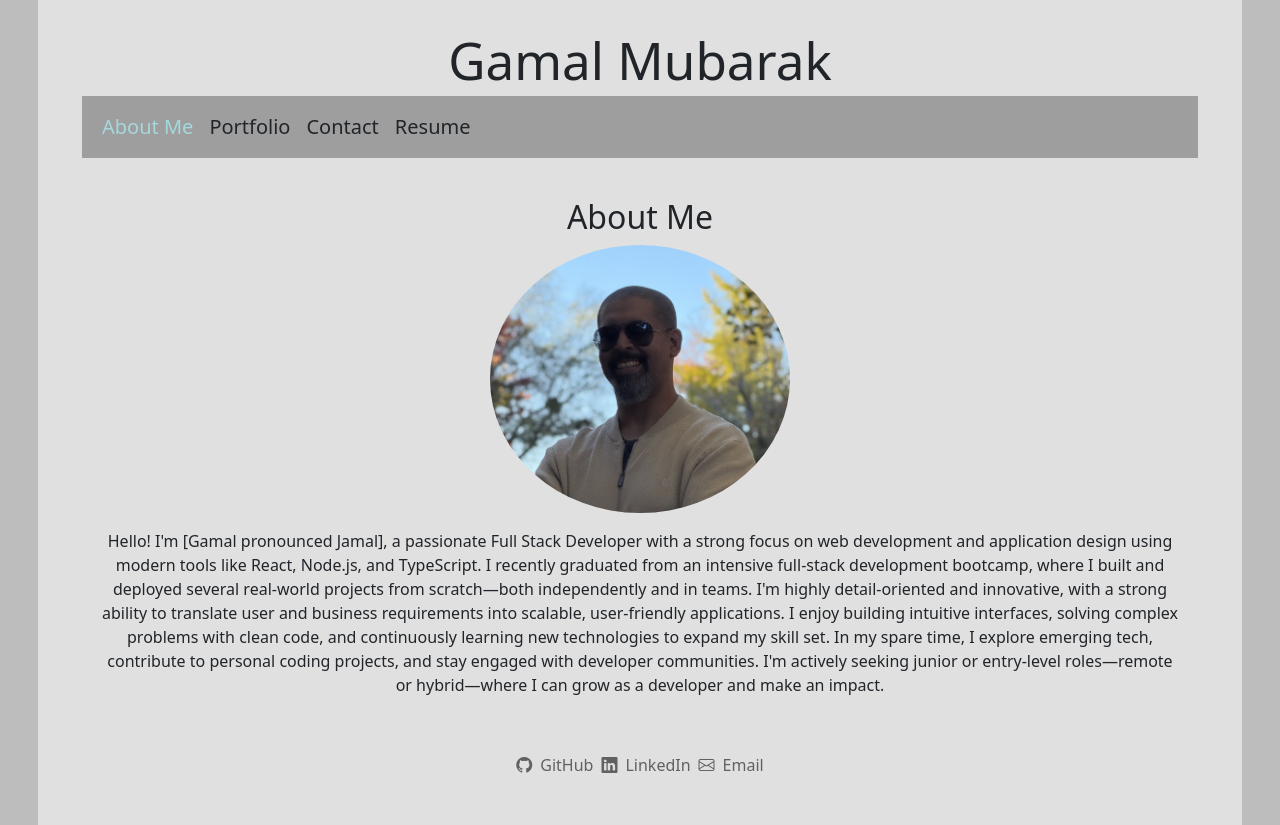
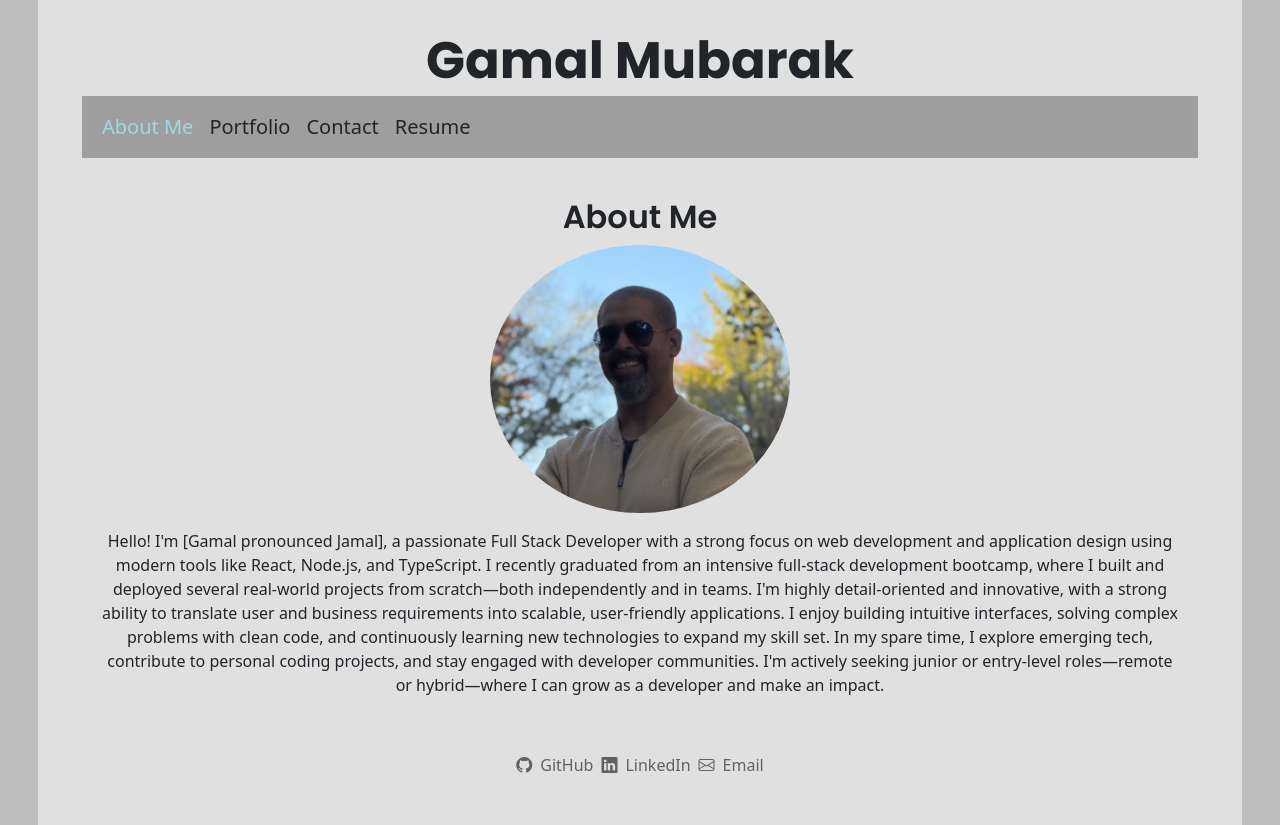
Before and after one commit to gamalmubarak/Gamal_portfolio, a React (Vite) app: page / in a window 1280 px wide. Built offline with nearby package versions, Linux system fonts and the light colour scheme.

Commit message:
fonts updated

```diff
--- a/src/index.css
+++ b/src/index.css
@@ -1,5 +1,5 @@
 :root {
-  font-family: system-ui, Avenir, Helvetica, Arial, sans-serif;
+  font-family: 'Inter', system-ui, Avenir, Helvetica, Arial, sans-serif;
   line-height: 1.5;
   font-weight: 400;
 
@@ -24,8 +24,15 @@
 
 
 h1 {
+  font-family: 'Poppins', sans-serif;
   font-size: 3.2em;
+  font-weight: 700;
   line-height: 1.1;
+}
+
+h2, h3, h4, h5, h6 {
+  font-family: 'Poppins', sans-serif;
+  font-weight: 600;
 }
 
 
```
